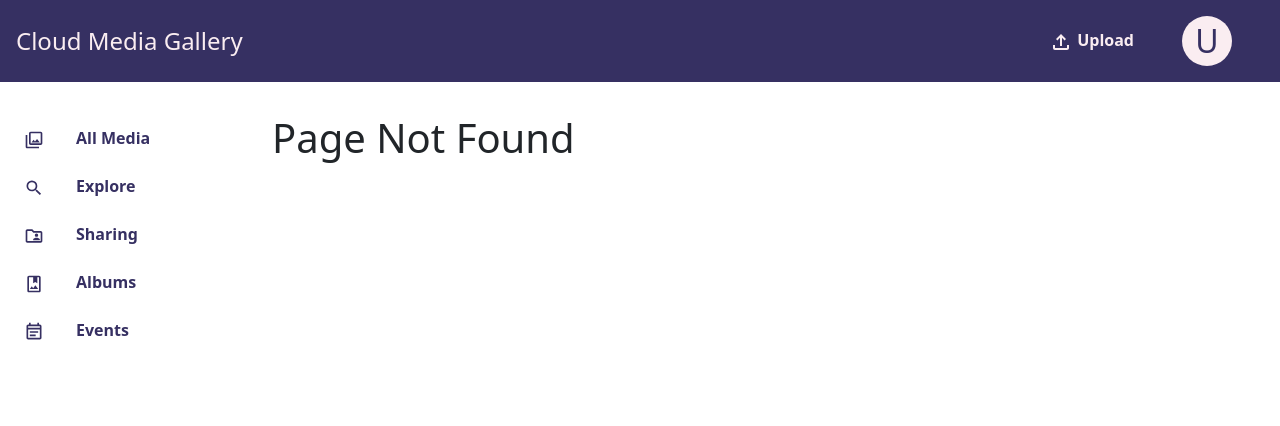
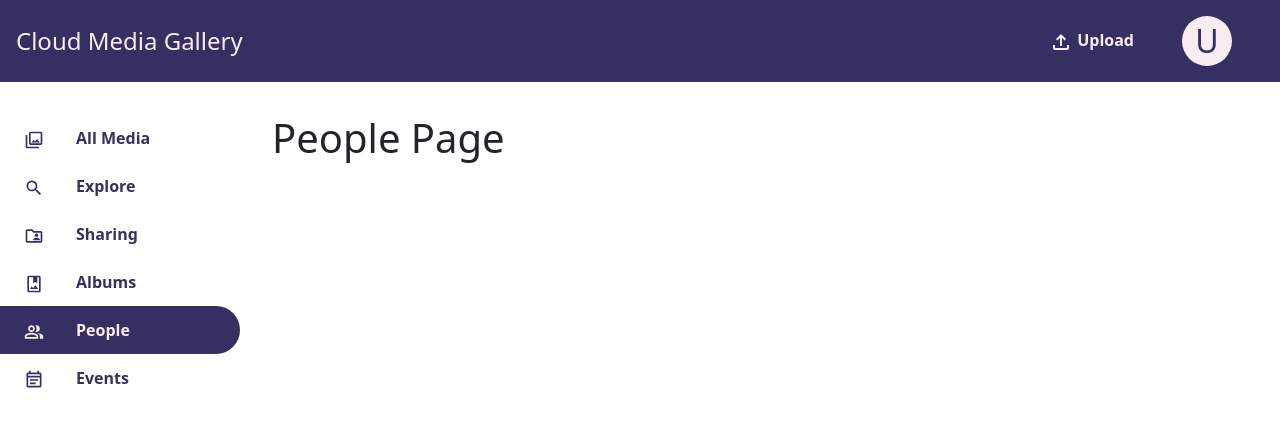
Before and after one commit to awanish-singh/cloud-media-gallery, a React (Create React App) app in the folder front-end/cloud_media_gallery/: page /people in a window 1280 px wide. Before the commit this address had no page. Shown: the top 426 px of the page. Built offline with nearby package versions, Linux system fonts and the light colour scheme.

Commit message:
added icons

```diff
--- a/front-end/cloud_media_gallery/src/App.js
+++ b/front-end/cloud_media_gallery/src/App.js
@@ -21,6 +21,7 @@ function App() {
             <Route path="/" element={<Pages.HomePage />} />
             <Route path="albums" element={<Pages.AlbumsPage />} />
             <Route path="album/:albumId" element={<Pages.AlbumPage />} />
+            <Route path="people" element={<Pages.PeoplePage />} />
             <Route path="events" element={<Pages.EventsPage />} />
             <Route path="event/:eventId" element={<Pages.EventPage />} />
             <Route path="explore" element={<Pages.ExplorePage />} />
--- a/front-end/cloud_media_gallery/src/components/layout/MainNavigation.js
+++ b/front-end/cloud_media_gallery/src/components/layout/MainNavigation.js
@@ -41,7 +41,7 @@ const MainNavigation = () => {
             </NavLink>
           </li>
           <li>
-            <NavLink className={checkActive} to="/Share">
+            <NavLink className={checkActive} to="/share">
               <p>
                 <span className={classes.icon}>
                   <MdOutlineFolderShared />
@@ -51,7 +51,7 @@ const MainNavigation = () => {
             </NavLink>
           </li>
           <li>
-            <NavLink className={checkActive} to="/Albums">
+            <NavLink className={checkActive} to="/albums">
               <p>
                 <span className={classes.icon}>
                   <MdOutlinePhotoAlbum />
@@ -61,7 +61,17 @@ const MainNavigation = () => {
             </NavLink>
           </li>
           <li>
-            <NavLink className={checkActive} to="/Events">
+            <NavLink className={checkActive} to="/people">
+              <p>
+                <span className={classes.icon}>
+                  <MdOutlinePeopleAlt />
+                </span>
+                People
+              </p>
+            </NavLink>
+          </li>
+          <li>
+            <NavLink className={checkActive} to="/events">
               <p>
                 <span className={classes.icon}>
                   <MdOutlineEventNote />
--- /dev/null
+++ b/front-end/cloud_media_gallery/src/pages/People.js
@@ -0,0 +1,9 @@
+const PeoplePage = () => {
+  return (
+    <div>
+      <h1>People Page</h1>
+    </div>
+  );
+};
+
+export default PeoplePage;
--- a/front-end/cloud_media_gallery/src/pages/index.js
+++ b/front-end/cloud_media_gallery/src/pages/index.js
@@ -6,4 +6,5 @@ export { default as EventPage } from "./Event";
 export { default as ExplorePage } from "./Explore";
 export { default as MediaDetailPage } from "./MediaDetail";
 export { default as SharePage } from "./Share";
+export { default as PeoplePage } from "./People";
 export { default as NotFound } from "./NotFound";
```
